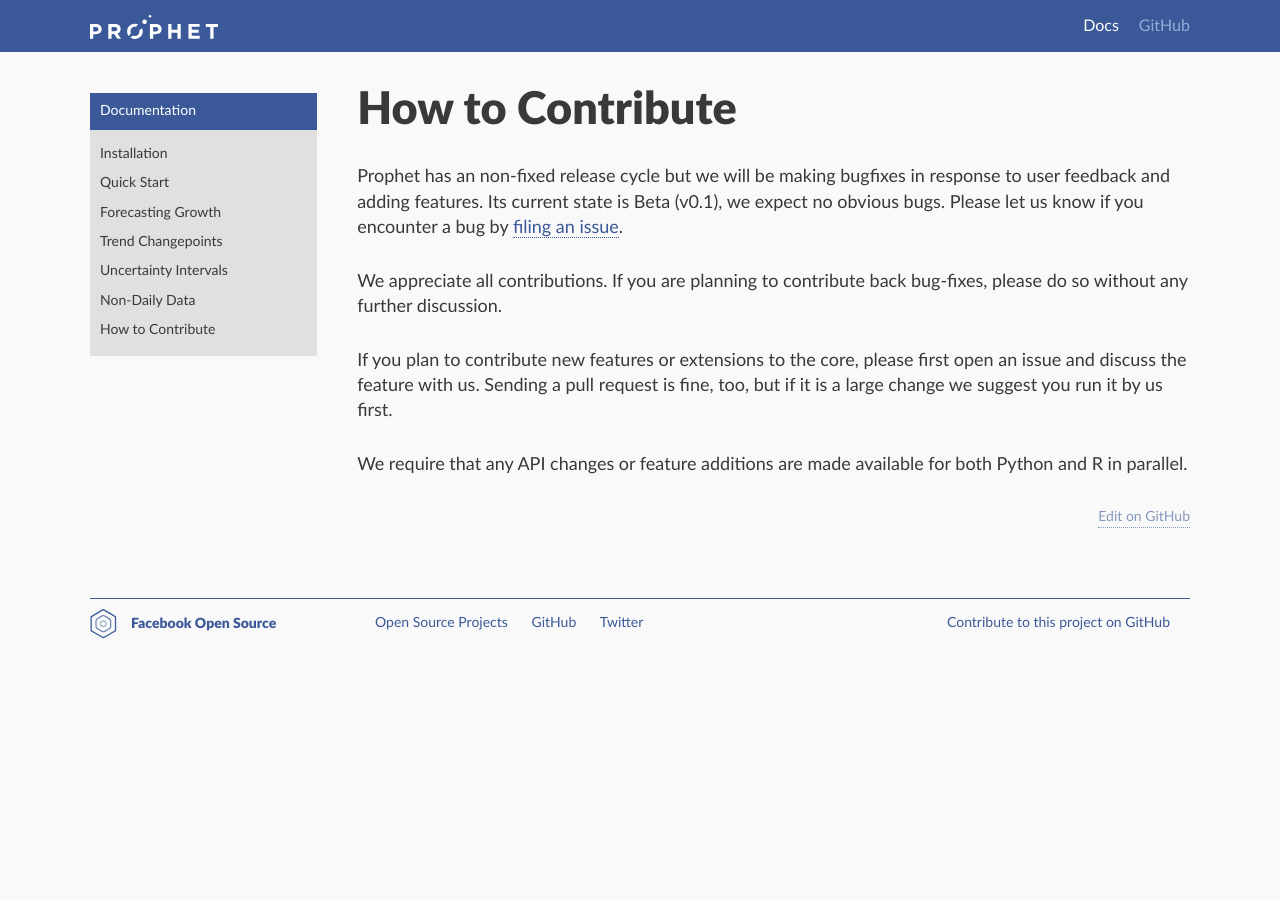
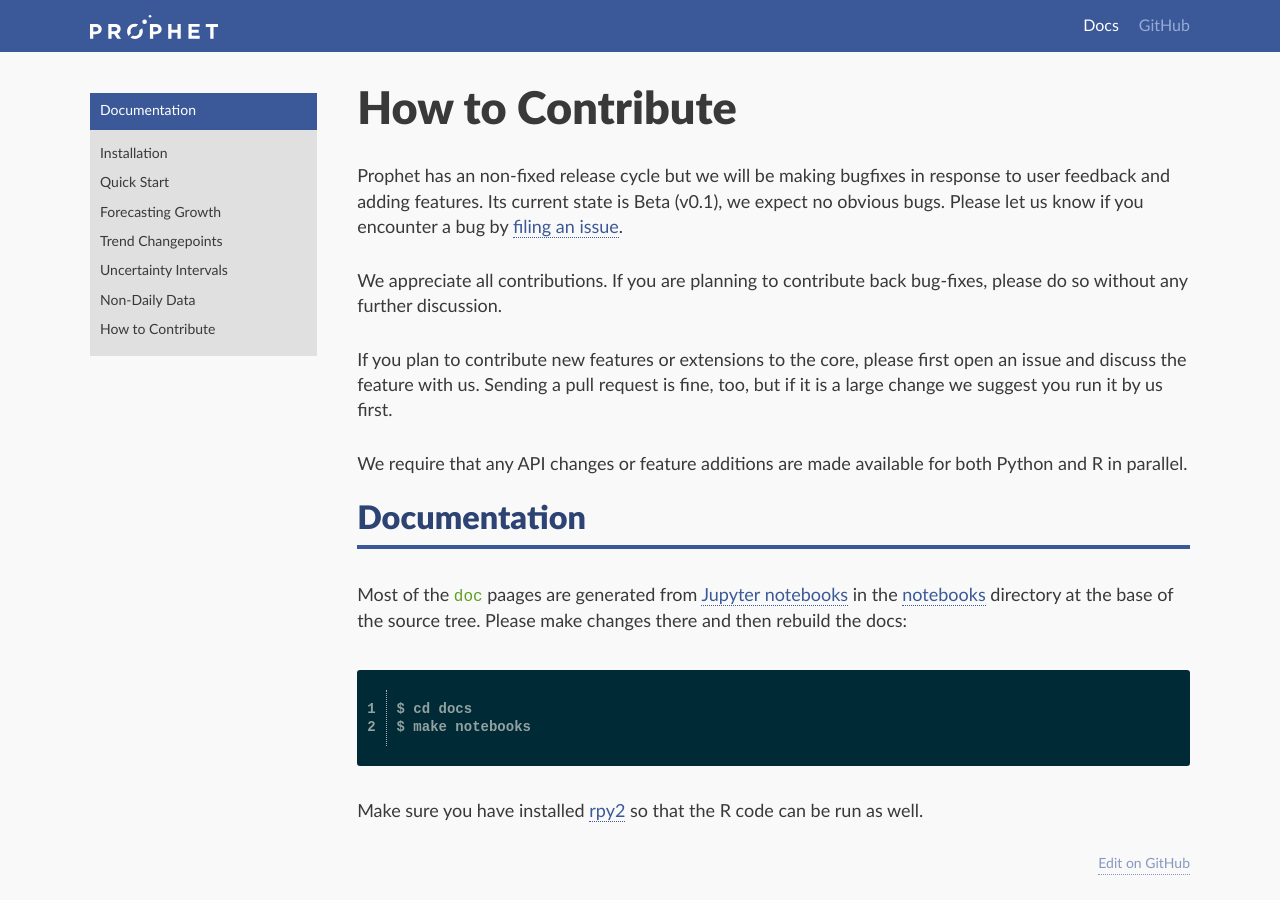
Before and after one commit to facebook/prophet, a Jekyll site: the page built from docs/_docs/contributing.md, in a window 1280 px wide and 900 px high. Built offline with Jekyll 4.4.1, drawn with Linux system fonts in a browser that asks for light colours.

Commit message:
Fix links to documentation. Add some notes about how to edit docs.

````diff
--- a/docs/_docs/contributing.md
+++ b/docs/_docs/contributing.md
@@ -12,3 +12,14 @@
 If you plan to contribute new features or extensions to the core, please first open an issue and discuss the feature with us. Sending a pull request is fine, too, but if it is a large change we suggest you run it by us first.
 
 We require that any API changes or feature additions are made available for both Python and R in parallel.
+
+## Documentation
+
+Most of the `doc` paages are generated from [Jupyter notebooks](http://jupyter.org/) in the [notebooks](https://github.com/facebookincubator/prophet/tree/master/notebooks) directory at the base of the source tree.  Please make changes there and then rebuild the docs:
+
+```
+$ cd docs
+$ make notebooks
+```
+
+Make sure you have installed [rpy2](https://rpy2.bitbucket.io/) so that the R code can be run as well.
--- a/docs/_includes/doc.html
+++ b/docs/_includes/doc.html
@@ -18,7 +18,7 @@
     {% else %}
       {{ content }}
 
-      <p><a class="edit-page-link" href="https://github.com/{{ site.ghrepo }}/tree/gh-pages/{{ page.path }}" target="_blank">Edit on GitHub</a></p>
+      <p><a class="edit-page-link" href="https://github.com/{{ site.ghrepo }}/blob/master/docs/{{ page.path }}" target="_blank">Edit on GitHub</a></p>
     {% endif %}
   </article>
   {% include doc_paging.html %}
````
Also changed, not shown: docs/README.md (+11 -0 lines).
